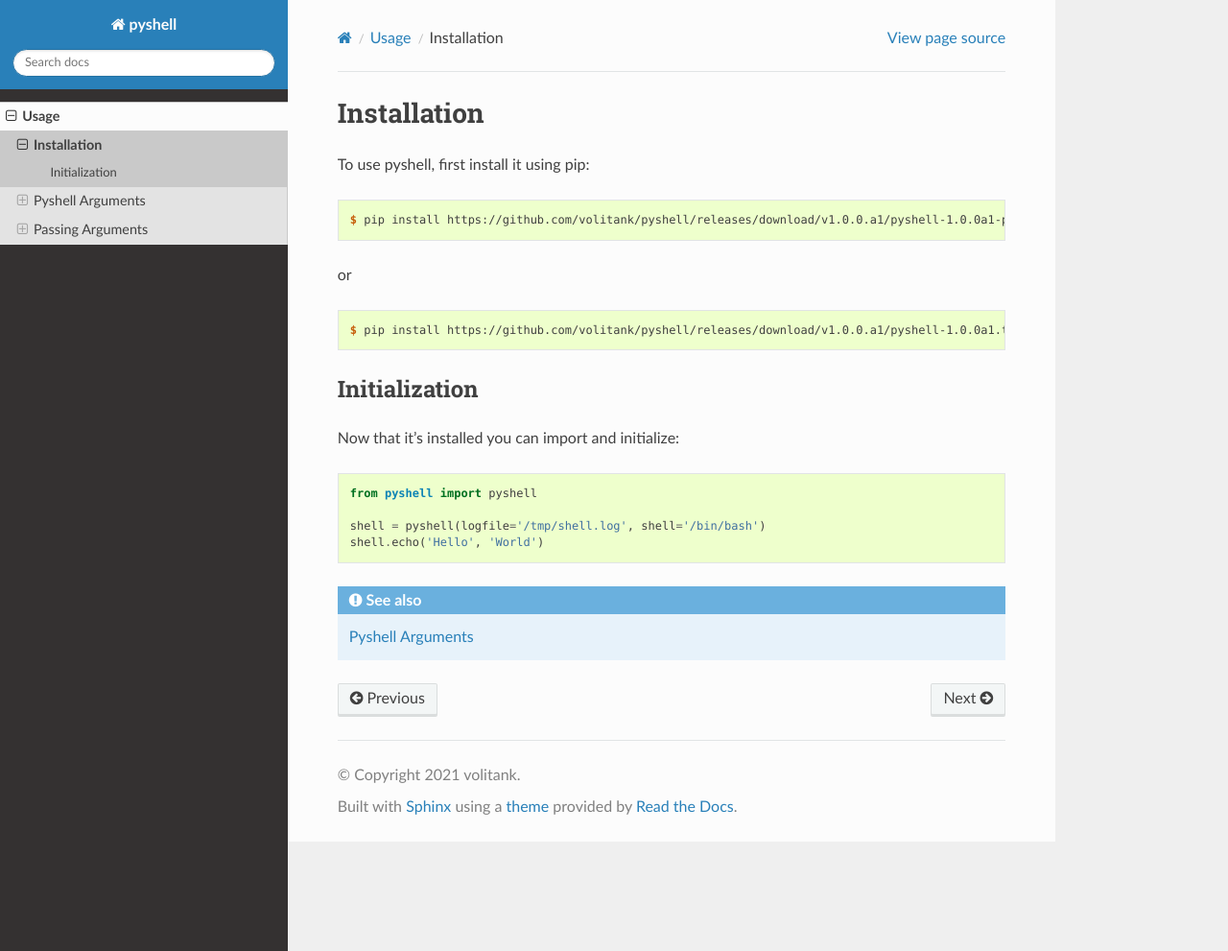
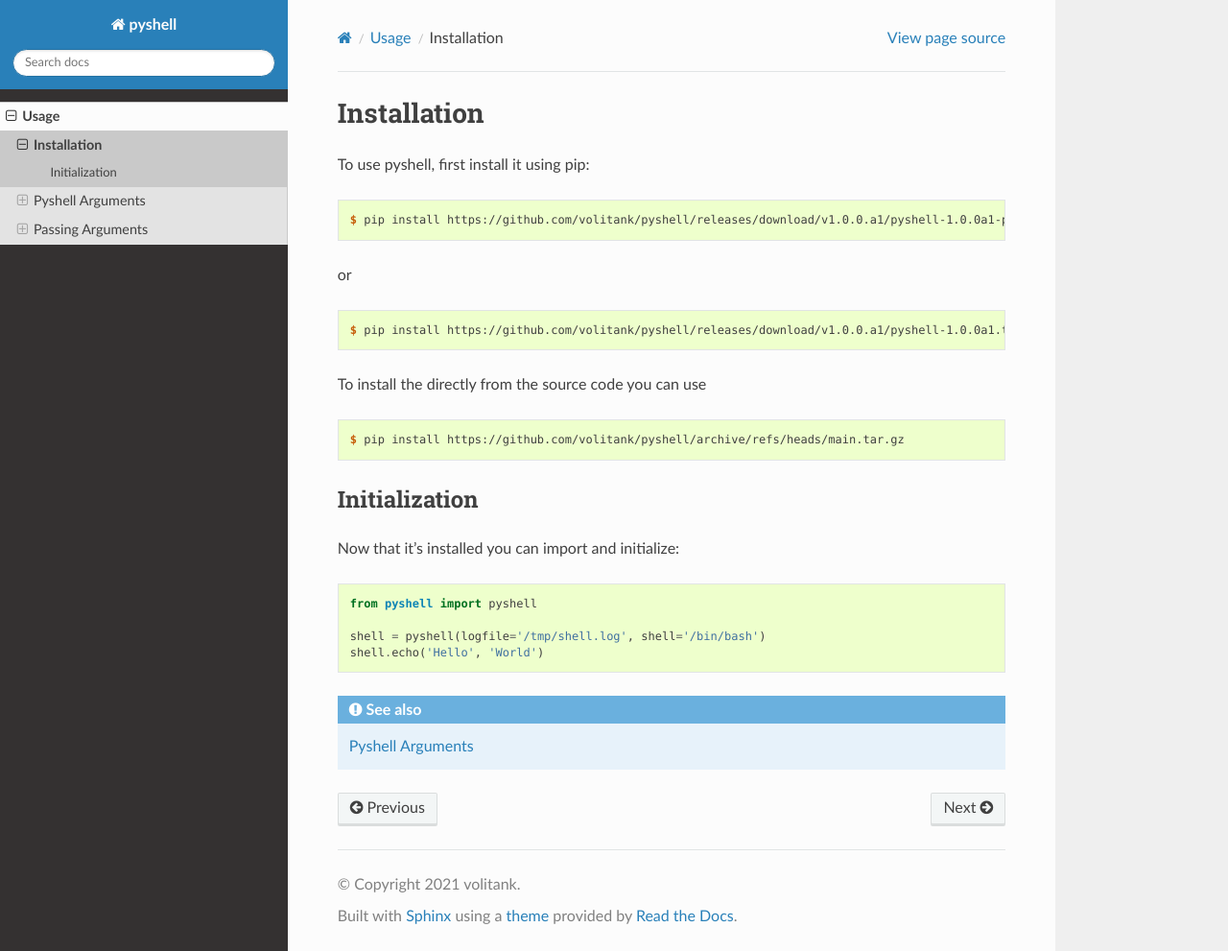
Before and after one commit to volitank/pyshell, a Sphinx documentation site: the page built from docs/source/sections/initial_setup.rst, in a window 1280 px wide and 991 px high. Shown: the whole window at 96% size. Built offline with Sphinx 7.4.7 and the Read the Docs theme 2.0.0, drawn with Linux system fonts in a browser that asks for light colours.

Commit message:
Small documentation change
There will likely be a lot of small changes to the documentation

```diff
--- a/docs/source/sections/initial_setup.rst
+++ b/docs/source/sections/initial_setup.rst
@@ -15,6 +15,12 @@
 
 	$ pip install https://github.com/volitank/pyshell/releases/download/v1.0.0.a1/pyshell-1.0.0a1.tar.gz
 
+To install the directly from the source code you can use
+
+.. code-block:: console
+
+	$ pip install https://github.com/volitank/pyshell/archive/refs/heads/main.tar.gz
+
 .. _initialization:
 
 Initialization
```
Also changed, not shown: README.md (+4 -0 lines).
